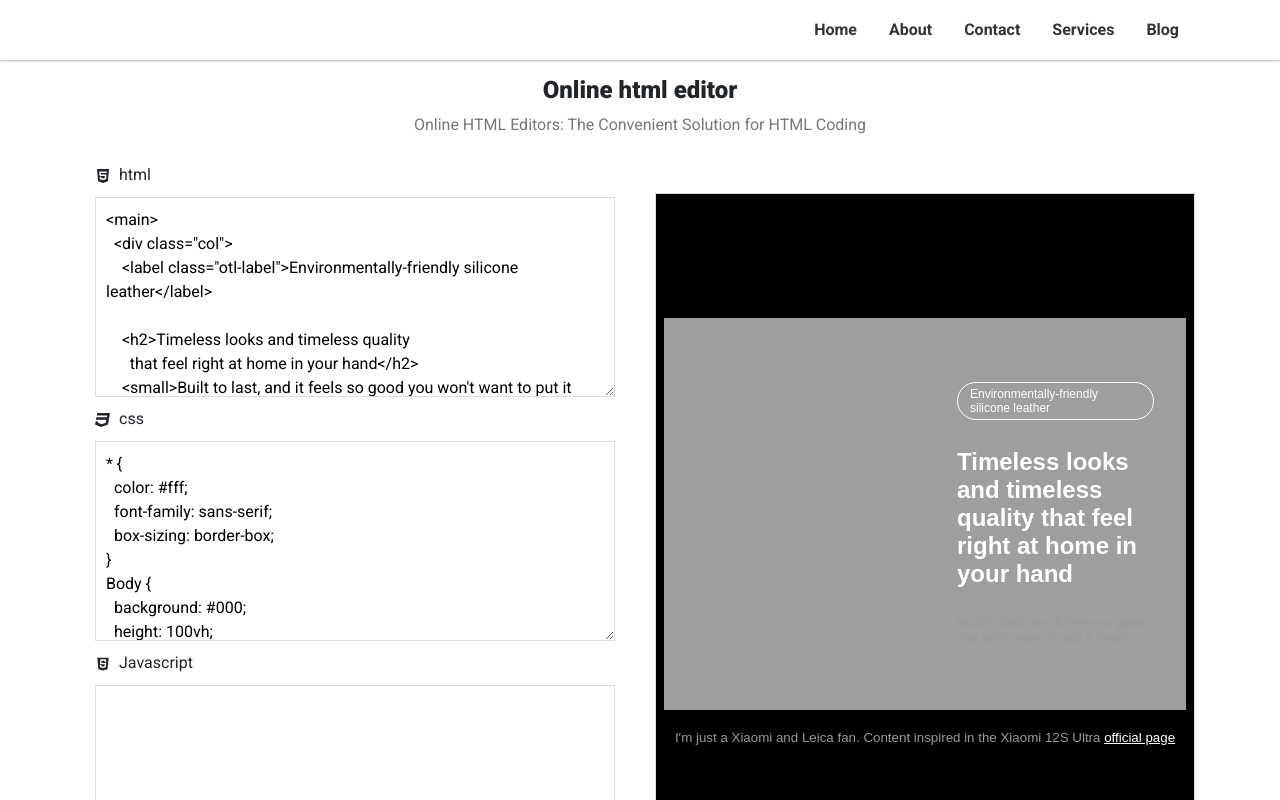
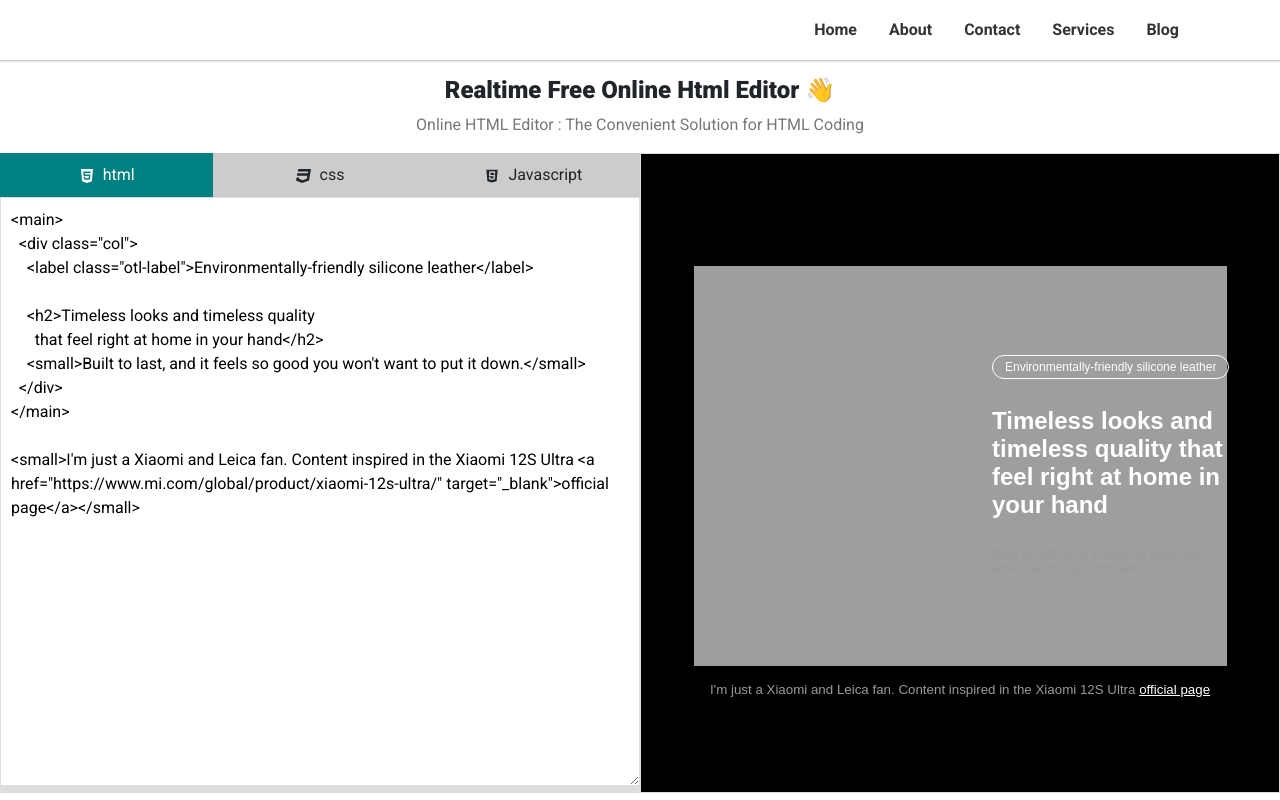
Before and after one commit to ashishyadavcs/dev, a Next.js app: page /online-html-css-editor in a window 1280 px wide. Built offline with nearby package versions, Linux system fonts and the light colour scheme; no server answers.

Commit message:
html editor ui

```diff
--- a/pages/index.js
+++ b/pages/index.js
@@ -19,7 +19,7 @@ export default function Home() {
   return (
     <>
       <NextSeo
-        title="ashishui"
+        title={process.env.NEXT_PUBLIC_APP_NAME}
         key="webdesign,web developer"
         canonical={process.env.NEXT_PUBLIC_APP_URL}
       />
--- a/pages/online-html-css-editor.js
+++ b/pages/online-html-css-editor.js
@@ -5,7 +5,7 @@ import hljs from "highlight.js";
 import Image from "next/image";
 import { FaCss3, FaHtml5, FaJava } from "react-icons/fa";
 import { DiJavascript } from "react-icons/di";
-import { NextSeo } from "next-seo";
+import { NextSeo, ProductJsonLd } from "next-seo";
 const Page = () => {
   const [code, setcode] = useState({
     html: `<main>
@@ -65,7 +65,9 @@ small {
   color: #999;
 }
 `,
-    js: "",
+    js: `document.querySelector("h2").onclick=function(){
+alert("hi")
+}`,
   });
   useEffect(() => {
     hljs.highlightAll();
@@ -79,9 +81,11 @@ small {
       "iframe"
     ).contentDocument.body.innerHTML = `<style>${code.css}</style>${code.html}`;
 
-    document
-      .querySelector("iframe")
-      .contentWindow.eval(<script>{code.js}</script>);
+    try {
+      document.querySelector("iframe").contentWindow.eval(code.js);
+    } catch (err) {
+      console.log(err);
+    }
 
     setTimeout(() => {
       document.querySelector(`.${styles.saving}`).style.opacity = 1;
@@ -90,7 +94,60 @@ small {
       document.querySelector(`.${styles.saving}`).style.opacity = 0;
     }, 600);
   }, [code]);
+  const faqs = [
+    {
+      que: `What is an online HTML editor?`,
+      ans: `An online HTML editor is a web-based tool that allows users to
+              create, edit and publish HTML code directly from their web
+              browser.`,
+    },
 
+    {
+      que: `What are the benefits of using an online HTML editor?`,
+      ans: `   The benefits of using an online HTML editor include convenience,
+            accessibility, and ease of use. It can be accessed from anywhere
+            with an internet connection, requires no software to be installed,
+            and typically has a user-friendly interface.`,
+    },
+    {
+      que: `Can I create a website with an online HTML editor?`,
+      ans: ` Yes, you can create a website using an online HTML editor. You can
+            write HTML code, add CSS and JavaScript, preview the website and
+            publish it online.`,
+    },
+    {
+      que: `Is an online HTML editor free to use?`,
+      ans: `   Some online HTML editors are free to use, while others may offer a
+            free trial or limited functionality and require payment for full
+            access.`,
+    },
+    {
+      que: `Do I need to know HTML to use an online HTML editor?`,
+      ans: `  It is helpful to have some knowledge of HTML, but some online HTML
+            editors have a visual interface and can be used without writing
+            code.`,
+    },
+    {
+      que: `What are some popular online HTML editors?`,
+      ans: `   Some popular online HTML editors are CodePen, JS Bin, JSFiddle, and
+            Thimble by Mozilla.`,
+    },
+  ];
+
+  const settab = (tab) => {
+    document
+      .querySelectorAll(`.${styles.tab} li`)
+      .forEach((el) => el.classList.remove(`${styles.active}`));
+    document
+      .querySelectorAll(`.${styles.tab} li`)
+      [tab].classList.add(`${styles.active}`);
+    document
+      .querySelectorAll(`.${styles.code} textarea`)
+      .forEach((el) => el.classList.add("d-none"));
+    document
+      .querySelectorAll(`.${styles.code} textarea`)
+      [tab].classList.remove("d-none");
+  };
   return (
     <>
       <NextSeo
@@ -98,19 +155,43 @@ small {
         description="Edit your html and css online with frontendzone online html editor"
         canonical={`${process.env.NEXT_PUBLIC_APP_URL}/online-html-css-editor`}
       />
-      <div className={`container my-3 ${styles.editor}`}>
+      <ProductJsonLd
+        productName="free Online html editor"
+        type="Product"
+        brand="frontendzone"
+        description="Edit your html and css online with frontendzone online html editor"
+        aggregateRating={{
+          worstRating: "1",
+          bestRating: "5",
+          ratingValue: "4.5",
+          ratingCount: "505435",
+        }}
+      />
+      <div className={` my-3 ${styles.editor}`}>
         <div className="text-center">
           <h1>
-            <strong>Online html editor</strong>
+            <strong> Realtime Free Online Html Editor 👋</strong>
           </h1>
-          <p>Online HTML Editors: The Convenient Solution for HTML Coding</p>
+          <p>Online HTML Editor : The Convenient Solution for HTML Coding</p>
         </div>
-        <div className="row">
-          <div className="col-md-6 mb-4 position-relative">
+        <div className={styles.main} style={{ background: "#ddd" }}>
+          <div className={styles.left}>
             <span className={styles.saving}>saved...</span>
+            <ul className={styles.tab}>
+              <li onClick={(e) => settab(0)} className={styles.active}>
+                <FaHtml5 className="mr-2" />
+                html
+              </li>
+              <li onClick={(e) => settab(1)}>
+                <FaCss3 className="mr-2" />
+                css
+              </li>
+              <li onClick={(e) => settab(2)}>
+                <DiJavascript className="mr-2" />
+                Javascript
+              </li>
+            </ul>
             <div className={styles.code}>
-              <FaHtml5 className="mr-2" />
-              html
               <textarea
                 value={code.html}
                 onChange={(e) =>
@@ -121,8 +202,6 @@ small {
                 }
                 className={styles.html}
               ></textarea>
-              <FaCss3 className="mr-2" />
-              css
               <textarea
                 value={code.css}
                 onChange={(e) =>
@@ -131,10 +210,9 @@ small {
                     css: e.target.value,
                   }))
                 }
-                className={styles.css}
+                className={`${styles.css} d-none`}
               ></textarea>
-              <DiJavascript className="mr-2" />
-              Javascript
+
               <textarea
                 value={code.js}
                 onChange={(e) =>
@@ -143,13 +221,12 @@ small {
                     js: e.target.value,
                   }))
                 }
-                className={styles.js}
+                className={`${styles.js} d-none`}
               ></textarea>
             </div>
           </div>
-          <div className="col-md-6">
-            <iframe></iframe>
-          </div>
+
+          <iframe className={styles.right}></iframe>
         </div>
       </div>
       <div className="container my-3">
@@ -215,6 +292,31 @@ small {
           Just keep in mind the limitations and choose the editor that best
           suits your needs.
         </p>
+
+        <div
+          className={styles.faq}
+          itemScope
+          itemType="https://schema.org/FAQPage"
+        >
+          <h2 className="mb-4">FAQ on online html editor</h2>
+          {faqs.map((faq, i) => (
+            <div
+              key={i}
+              itemScope
+              itemProp="mainEntity"
+              itemType="https://schema.org/Question"
+            >
+              <h3 itemProp="name">{faq.que}</h3>
+              <div
+                itemScope
+                itemProp="acceptedAnswer"
+                itemType="https://schema.org/Answer"
+              >
+                <p itemProp="text">{faq.ans}</p>
+              </div>
+            </div>
+          ))}
+        </div>
       </div>
     </>
   );
--- a/styles/editor.module.css
+++ b/styles/editor.module.css
@@ -1,21 +1,20 @@
 .editor .code {
   width: 100%;
-  padding: 10px;
   outline: none;
   position: relative;
+  height: 92%;
 }
 .editor iframe {
   border: 1px solid #ddd;
   width: 100%;
-  height: 82vh;
-  margin-top: 40px;
+  height: 100%;
 }
+
 .code > textarea {
   width: 100%;
   outline: none;
   display: block;
-  margin: 10px 0;
-  height: 200px;
+  height: 100%;
   border: 1px solid #ddd;
   padding: 10px;
   overflow-y: auto;
@@ -26,9 +25,59 @@
   top: 300px;
   width: 100px;
   transform: translateY(-50%);
-  left: 20px;
+  left: 10px;
   font-weight: bold;
   color: rgb(8, 160, 109);
   transition: all 1s;
   opacity: 0;
 }
+.faq {
+  margin-top: 60px;
+}
+.faq h3 {
+  color: #555;
+  font-size: 16px;
+}
+.tab {
+  background: #ccc;
+  margin-bottom: 0;
+  padding: 0;
+  display: flex;
+  list-style: none;
+  justify-content: space-between;
+}
+.tab li {
+  width: 33.33%;
+  cursor: pointer;
+  text-align: center;
+  padding: 10px;
+  transition: all 0.3s;
+}
+.tab li.active {
+  background: teal;
+  color: #fff;
+}
+.main {
+  height: 80vh;
+  display: flex;
+  margin-bottom: 80px;
+}
+.main > * {
+  width: 50%;
+  min-width: 50%;
+}
+@media (max-width: 767px) {
+  .main {
+    flex-direction: column;
+    height: unset;
+  }
+  .main > div {
+    width: 100%;
+  }
+  .main .code {
+    height: 300px;
+  }
+  .main .right {
+    height: 500px;
+  }
+}
```
